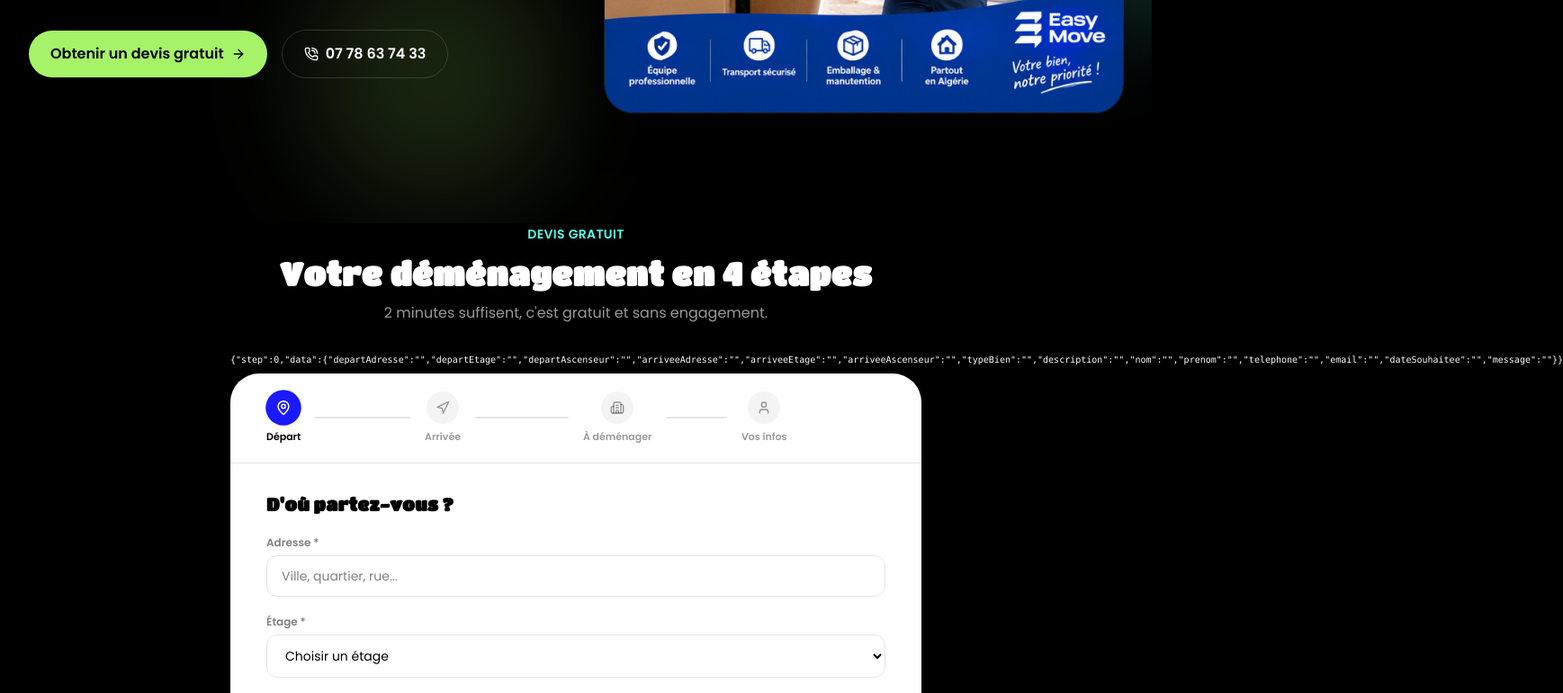
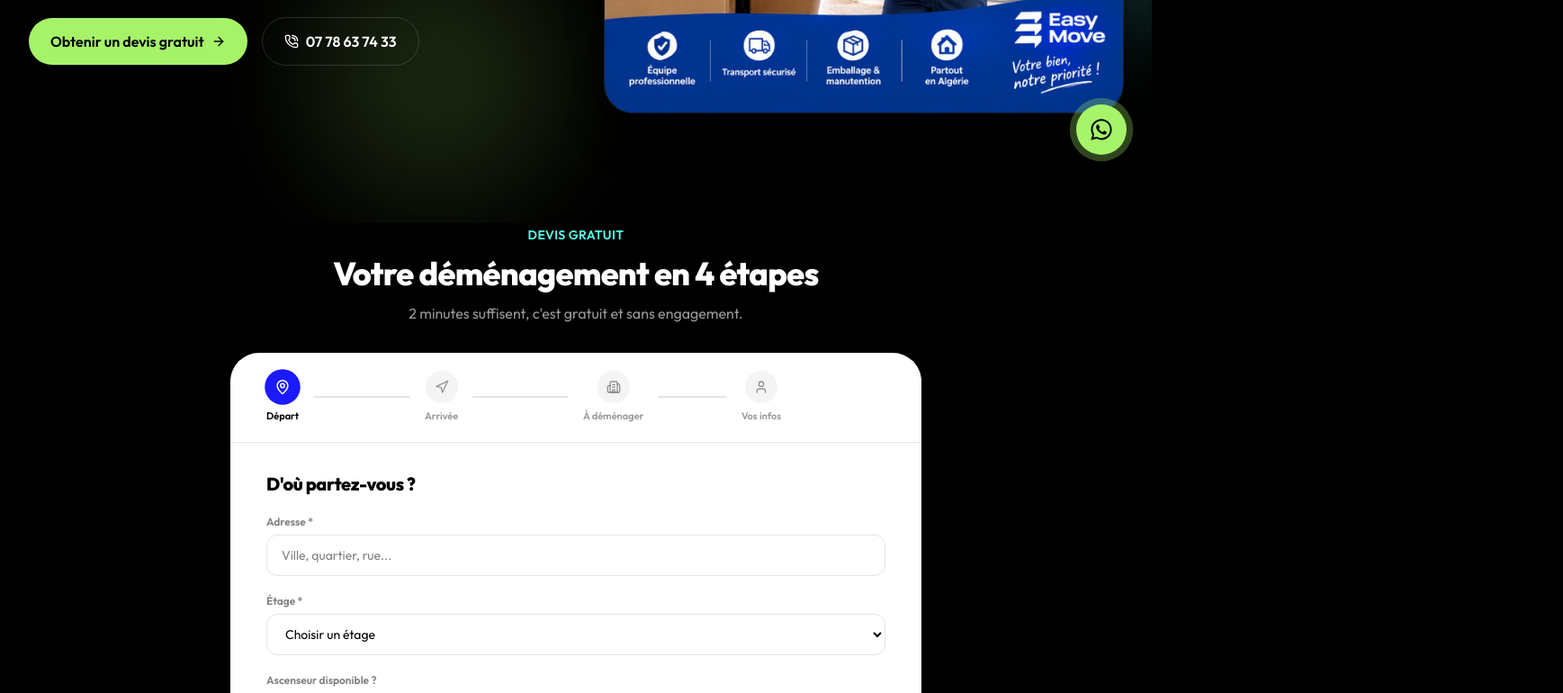
Before and after one commit to MohnajibG/EASY-MOVE, a React (Vite) app in the folder Frontend/: page / in a window 1280 px wide. Shown: the part 600-1370 px from the top of the page at 90% size, 1737 px wide, since content can reach past the window. Built offline with nearby package versions, Linux system fonts and the light colour scheme.

Commit message:
fix form

```diff
--- a/Frontend/index.html
+++ b/Frontend/index.html
@@ -11,7 +11,7 @@
     <link rel="preconnect" href="https://fonts.googleapis.com" />
     <link rel="preconnect" href="https://fonts.gstatic.com" crossorigin />
     <link
-      href="https://fonts.googleapis.com/css2?family=Poppins:wght@400;500;600;700;800&family=Titan+One&display=swap"
+      href="https://fonts.googleapis.com/css2?family=Outfit:wght@400;500;600;700;800;900&display=swap"
       rel="stylesheet"
     />
     <title>Easy Move — Déménagement en toute facilité</title>
--- a/Frontend/src/App.tsx
+++ b/Frontend/src/App.tsx
@@ -8,10 +8,11 @@ import Pricing from "./components/Pricing";
 import Storage from "./components/Storage";
 import Packing from "./components/Packing";
 import Gallery from "./components/Gallery";
-import Testimonials from "./components/Testimonials";
+// import Testimonials from "./components/Testimonials";
 import FAQ from "./components/FAQ";
 import SocialCTA from "./components/SocialCTA";
 import Footer from "./components/Footer";
+import FloatingWhatsApp from "./components/FloatingWhatsApp";
 
 const App = () => {
   return (
@@ -27,11 +28,12 @@ const App = () => {
         <Storage />
         <Packing />
         <Gallery />
-        <Testimonials />
+        {/* <Testimonials /> */}
         <FAQ />
         <SocialCTA />
       </main>
       <Footer />
+      <FloatingWhatsApp />
     </>
   );
 };
--- a/Frontend/src/components/BookingForm.tsx
+++ b/Frontend/src/components/BookingForm.tsx
@@ -1,5 +1,5 @@
 import { useEffect, useRef, useState, type ChangeEvent, type DragEvent } from "react";
-import { AnimatePresence, motion } from "framer-motion";
+import { motion } from "framer-motion";
 import {
   ArrowLeft,
   ArrowRight,
@@ -267,10 +267,6 @@ const BookingForm = () => {
           </p>
         </div>
 
-        <pre id="debug-data" className="mb-2 text-[10px] text-white">
-          {JSON.stringify({ step, data })}
-        </pre>
-
         <div className="overflow-hidden rounded-4xl bg-white shadow-2xl shadow-black">
           {!submitted ? (
             <>
@@ -318,13 +314,10 @@ const BookingForm = () => {
 
               {/* step content */}
               <div className="relative min-h-[360px] overflow-hidden px-6 py-8 sm:px-10">
-                <AnimatePresence mode="wait" custom={direction}>
                 <motion.div
                   key={step}
-                    custom={direction}
                   initial={{ x: direction * 40, opacity: 0 }}
                   animate={{ x: 0, opacity: 1 }}
-                    exit={{ x: direction * -40, opacity: 0 }}
                   transition={{ duration: 0.3, ease: "easeInOut" }}
                 >
                     {step === 0 && (
@@ -535,7 +528,6 @@ const BookingForm = () => {
                       </div>
                     )}
                 </motion.div>
-                </AnimatePresence>
 
                 {showErrors && !isStepValid(step) && (
                   <p className="mt-4 text-xs font-medium text-red-600">
--- /dev/null
+++ b/Frontend/src/components/FloatingWhatsApp.tsx
@@ -0,0 +1,35 @@
+import { motion } from "framer-motion";
+import type { SVGProps } from "react";
+import { WHATSAPP_URL } from "../constants/social";
+
+const WhatsAppIcon = (props: SVGProps<SVGSVGElement>) => (
+  <svg viewBox="0 0 24 24" fill="currentColor" {...props}>
+    <path d="M12.04 2C6.58 2 2.13 6.45 2.13 11.91c0 1.74.46 3.43 1.33 4.93L2 22l5.3-1.39a9.9 9.9 0 0 0 4.74 1.21h.01c5.46 0 9.9-4.45 9.9-9.91C21.95 6.45 17.5 2 12.04 2Zm0 18.1h-.01a8.2 8.2 0 0 1-4.18-1.14l-.3-.18-3.12.82.83-3.04-.2-.31a8.2 8.2 0 0 1-1.26-4.37c0-4.53 3.69-8.22 8.24-8.22 2.2 0 4.27.86 5.83 2.42a8.17 8.17 0 0 1 2.41 5.81c0 4.53-3.69 8.21-8.24 8.21Zm4.52-6.16c-.25-.12-1.47-.72-1.69-.81-.23-.08-.39-.12-.56.13-.17.25-.64.81-.78.97-.14.17-.29.19-.54.06-.25-.12-1.04-.38-1.98-1.22-.73-.65-1.23-1.46-1.37-1.71-.14-.25-.02-.38.11-.51.11-.11.25-.29.37-.43.12-.14.16-.25.25-.41.08-.17.04-.31-.02-.44-.06-.12-.56-1.35-.77-1.85-.2-.48-.41-.42-.56-.43h-.48c-.17 0-.44.06-.67.31-.23.25-.87.85-.87 2.08 0 1.23.89 2.42 1.02 2.58.12.17 1.75 2.67 4.24 3.74.59.26 1.05.41 1.41.52.59.19 1.13.16 1.56.1.48-.07 1.47-.6 1.67-1.18.21-.58.21-1.07.15-1.18-.06-.1-.23-.17-.48-.29Z" />
+  </svg>
+);
+
+const FloatingWhatsApp = () => {
+  return (
+    <motion.a
+      href={WHATSAPP_URL}
+      target="_blank"
+      rel="noopener noreferrer"
+      aria-label="Discuter sur WhatsApp"
+      initial={{ opacity: 0, scale: 0 }}
+      animate={{ opacity: 1, scale: 1 }}
+      transition={{ delay: 1, duration: 0.4, type: "spring", stiffness: 260 }}
+      whileHover={{ scale: 1.08 }}
+      whileTap={{ scale: 0.95 }}
+      className="fixed right-5 bottom-5 z-50 flex h-14 w-14 items-center justify-center rounded-full bg-brand-green text-black shadow-xl shadow-black/30 sm:right-7 sm:bottom-7"
+    >
+      <motion.span
+        animate={{ scale: [1, 1.6, 1], opacity: [0.5, 0, 0.5] }}
+        transition={{ duration: 2.2, repeat: Infinity, ease: "easeOut" }}
+        className="absolute inset-0 rounded-full bg-brand-green"
+      />
+      <WhatsAppIcon className="relative h-7 w-7" />
+    </motion.a>
+  );
+};
+
+export default FloatingWhatsApp;
--- a/Frontend/src/components/Services.tsx
+++ b/Frontend/src/components/Services.tsx
@@ -73,8 +73,7 @@ const Services = () => {
             Tout ce qu'il faut pour déménager l'esprit tranquille
           </h2>
           <p className="mt-4 text-lg text-black/60">
-            Quel que soit votre besoin, notre équipe s'occupe de tout, de A à
-            Z.
+            Quel que soit votre besoin, notre équipe s'occupe de tout, de A à Z.
           </p>
         </motion.div>
 
@@ -89,16 +88,13 @@ const Services = () => {
             <motion.div
               key={title}
               variants={card}
-              whileHover={{ backgroundColor: "#000000" }}
               className="group bg-white p-7 transition-colors duration-300"
             >
               <div className="flex h-12 w-12 items-center justify-center rounded-xl bg-brand-blue/10 text-brand-blue transition-colors group-hover:bg-brand-green group-hover:text-black">
                 <Icon className="h-6 w-6" />
               </div>
-              <h3 className="mt-5 text-lg font-bold text-black transition-colors group-hover:text-white">
-                {title}
-              </h3>
-              <p className="mt-2 text-sm leading-relaxed text-black/60 transition-colors group-hover:text-white/60">
+              <h3 className="mt-5 text-lg font-bold text-black">{title}</h3>
+              <p className="mt-2 text-sm leading-relaxed text-black/60">
                 {desc}
               </p>
             </motion.div>
--- a/Frontend/src/components/SocialCTA.tsx
+++ b/Frontend/src/components/SocialCTA.tsx
@@ -1,5 +1,6 @@
 import { motion } from "framer-motion";
 import type { SVGProps } from "react";
+import { INSTAGRAM_URL } from "../constants/social";
 
 const InstagramIcon = (props: SVGProps<SVGSVGElement>) => (
   <svg viewBox="0 0 24 24" fill="none" stroke="currentColor" strokeWidth="2" {...props}>
@@ -34,7 +35,9 @@ const SocialCTA = () => {
           rejoignez la communauté Easy Move.
         </p>
         <a
-          href="#"
+          href={INSTAGRAM_URL}
+          target="_blank"
+          rel="noopener noreferrer"
           className="rounded-full bg-black px-6 py-3 text-sm font-semibold text-white transition-transform hover:scale-105"
         >
           Nous suivre
--- /dev/null
+++ b/Frontend/src/constants/social.ts
@@ -0,0 +1,3 @@
+export const INSTAGRAM_URL = "https://www.instagram.com/easy_move_dz/";
+export const FACEBOOK_URL = "https://www.facebook.com/profile.php?id=100063717744202";
+export const WHATSAPP_URL = "https://wa.me/213778637433";
--- a/Frontend/src/index.css
+++ b/Frontend/src/index.css
@@ -5,8 +5,8 @@
   --color-brand-green: #a6f36a;
   --color-brand-cyan: #58fde9;
 
-  --font-sans: "Poppins", ui-sans-serif, system-ui, sans-serif;
-  --font-display: "Titan One", "Poppins", ui-sans-serif, system-ui, sans-serif;
+  --font-sans: "Outfit", ui-sans-serif, system-ui, sans-serif;
+  --font-display: "Outfit", ui-sans-serif, system-ui, sans-serif;
 }
 
 html {
@@ -24,7 +24,8 @@ h2,
 h3,
 .font-display {
   font-family: var(--font-display);
-  letter-spacing: 0.01em;
+  font-weight: 800;
+  letter-spacing: -0.02em;
 }
 
 section[id] {
```
Also changed, not shown: Frontend/src/components/Footer.tsx (+33 -2 lines). Lines whose indentation alone changed are shown as unchanged.
